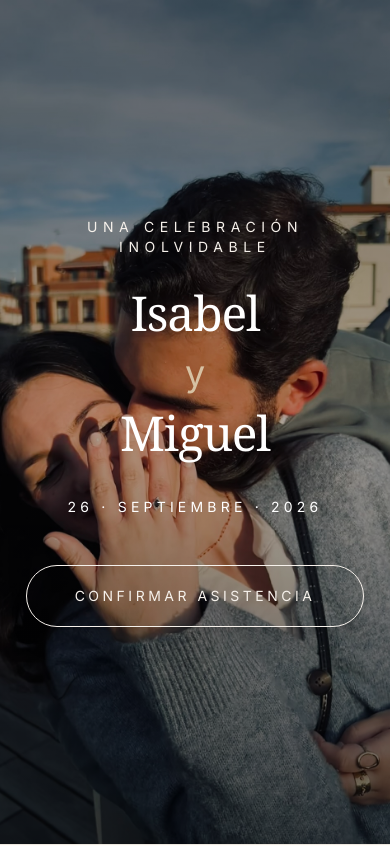
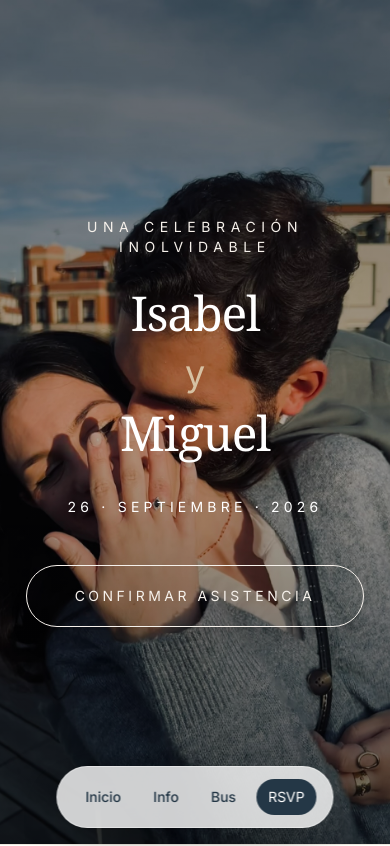
Before and after one commit to migueldevicente7-boop/boda-isabel-miguel, a Next.js app: page / in a window 390 px wide. Shown: the top 846 px of the page. Built offline with nearby package versions, Linux system fonts and the light colour scheme.

Commit message:
Update page.tsx

```diff
--- a/app/page.tsx
+++ b/app/page.tsx
@@ -78,7 +78,10 @@ export default function Home() {
     <main className="bg-[#f6f1eb] text-[#243746] animate-fadeIn">
 
       {/* HERO */}
-      <section className="relative h-screen flex items-center justify-center overflow-hidden">
+      <section
+        id="inicio"
+        className="relative h-screen flex items-center justify-center overflow-hidden"
+      >
 
         <div className="absolute inset-0 bg-[url('/foto-boda.JPEG')] bg-cover bg-center" />
 
@@ -191,8 +194,10 @@ export default function Home() {
       </section>
 
       {/* INFO */}
-      <section className="max-w-6xl mx-auto px-5 md:px-6 py-20 md:py-32">
-
+      <section
+        id="info"
+        className="max-w-6xl mx-auto px-5 md:px-6 py-20 md:py-32"
+      >
         <div className="text-center mb-20">
 
           <p className="uppercase tracking-[0.3em] text-sm text-[#b89b72] mb-5">
@@ -325,8 +330,10 @@ export default function Home() {
         <div
           ref={(el) => {
               sectionsRef.current[6] = el;
-            }}
-            className="fade-scroll mt-16 bg-white/80 backdrop-blur-sm rounded-[40px] p-12 shadow-xl">
+          }}
+          id="transporte"
+          className="fade-scroll mt-16 bg-white/80 backdrop-blur-sm rounded-[40px] p-12 shadow-xl"
+        >
 
           <p className="uppercase tracking-[0.3em] text-sm text-[#b89b72] mb-5">
             Transporte
@@ -490,7 +497,39 @@ export default function Home() {
         </section>
 
       </section>
+<div className="fixed bottom-4 left-1/2 -translate-x-1/2 z-50 md:hidden">
+  <div className="flex items-center gap-2 bg-white/80 backdrop-blur-xl border border-white/40 shadow-2xl rounded-full px-4 py-3">
 
+    <a
+      href="#inicio"
+      className="px-3 py-2 text-sm text-[#243746] font-medium"
+    >
+      Inicio
+    </a>
+
+    <a
+      href="#info"
+      className="px-3 py-2 text-sm text-[#243746] font-medium"
+    >
+      Info
+    </a>
+
+    <a
+      href="#transporte"
+      className="px-3 py-2 text-sm text-[#243746] font-medium"
+    >
+      Bus
+    </a>
+
+    <a
+      href="#rsvp"
+      className="px-3 py-2 text-sm bg-[#243746] text-white rounded-full"
+    >
+      RSVP
+    </a>
+
+  </div>
+</div>
     </main>
 
   );
```
